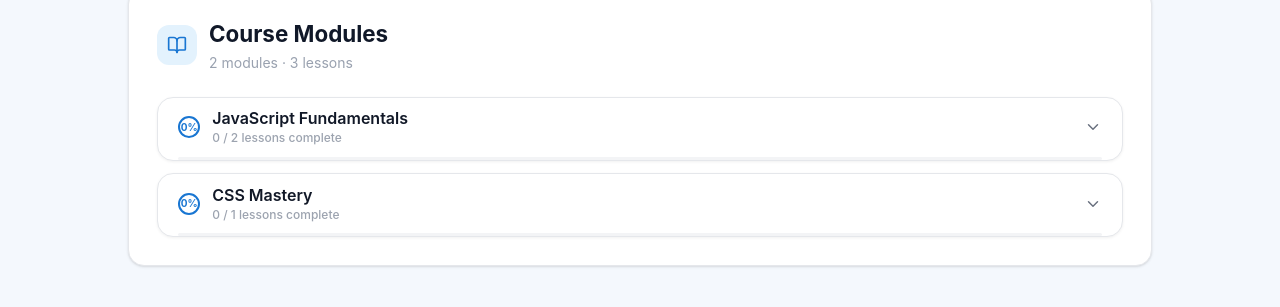
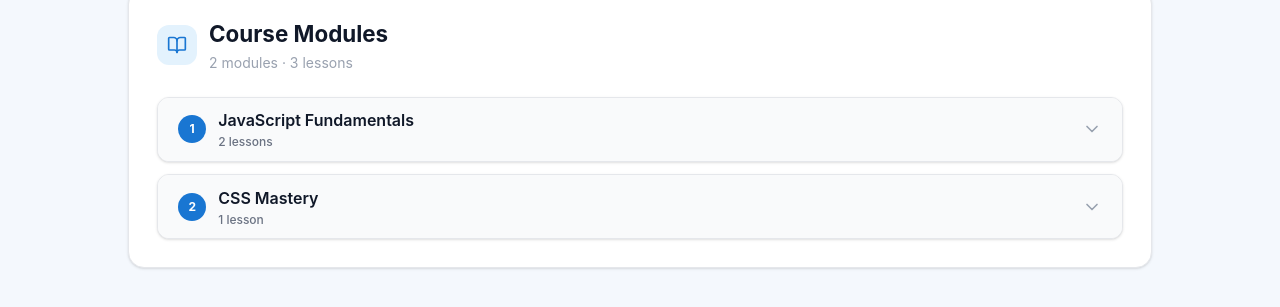
Before and after one commit to leaouslati/course-tutorialmanagementsystem, a React (Vite) app: page /courses/c1 in a window 1280 px wide. Shown: the part 627-934 px from the top of the page. Built offline with nearby package versions, Linux system fonts and the light colour scheme.

Commit message:
Editing new features

```diff
--- a/src/components/ModuleAccordion.jsx
+++ b/src/components/ModuleAccordion.jsx
@@ -1,231 +1,120 @@
 import React, { useState } from "react";
-import { CheckCircle2, Circle, ChevronDown, PlayCircle, X, Clock } from "lucide-react";
+import { ChevronDown, PlayCircle, FileText, CheckCircle } from "lucide-react";
 
-const ModuleAccordion = ({ modules }) => {
+// Helper: icon per lesson type
+const LessonIcon = ({ type }) => {
+  if (type === "video") return <PlayCircle className="h-4 w-4 text-[#1976D2] shrink-0" aria-hidden="true" />;
+  if (type === "quiz")  return <CheckCircle className="h-4 w-4 text-emerald-500 shrink-0" aria-hidden="true" />;
+  return <FileText className="h-4 w-4 text-gray-400 shrink-0" aria-hidden="true" />;
+};
+
+const ModuleAccordion = ({ modules = [] }) => {
   const [openModule, setOpenModule] = useState(null);
-  const [activeLesson, setActiveLesson] = useState(null); // full-screen lesson
 
-  const toggleModule = (moduleId) =>
-    setOpenModule((prev) => (prev === moduleId ? null : moduleId));
+  const toggleModule = (id) => {
+    setOpenModule((prev) => (prev === id ? null : id));
+  };
 
-  const openLesson = (lesson) => setActiveLesson(lesson);
-  const closeLesson = () => setActiveLesson(null);
+  if (modules.length === 0) {
+    return (
+      <p className="text-center text-gray-500 py-8 text-sm">
+        No modules available for this course yet.
+      </p>
+    );
+  }
 
   return (
-    <>
-      {/* ── Full-screen lesson overlay ── */}
-      {activeLesson && (
-        <div
-          className="fixed inset-0 z-50 flex flex-col"
-          style={{ backgroundColor: "#0D1117" }}
-        >
-          {/* Top bar */}
-          <div
-            className="flex items-center justify-between px-5 py-4 border-b flex-shrink-0"
-            style={{ borderColor: "#1E2A3A", backgroundColor: "#0D1117" }}
-          >
-            <div className="min-w-0">
-              <p className="text-xs font-medium mb-0.5" style={{ color: "#90CAF9" }}>
-                Now Playing
-              </p>
-              <h2 className="text-white font-semibold text-sm sm:text-base truncate">
-                {activeLesson.title}
-              </h2>
-            </div>
-            <button
-              onClick={closeLesson}
-              className="flex-shrink-0 ml-4 flex items-center gap-2 rounded-xl px-4 py-2 text-sm font-semibold transition"
-              style={{ backgroundColor: "#1E2A3A", color: "#90CAF9" }}
-              onMouseEnter={(e) => (e.currentTarget.style.backgroundColor = "#1976D2")}
-              onMouseLeave={(e) => (e.currentTarget.style.backgroundColor = "#1E2A3A")}
-            >
-              <X size={15} />
-              Exit
-            </button>
-          </div>
-
-          {/* Video area */}
-          <div className="flex-1 flex items-center justify-center p-4 sm:p-8">
-            {activeLesson.videoUrl ? (
-              <iframe
-                src={activeLesson.videoUrl.replace("watch?v=", "embed/")}
-                title={activeLesson.title}
-                allow="accelerometer; autoplay; clipboard-write; encrypted-media; gyroscope; picture-in-picture"
-                allowFullScreen
-                className="w-full rounded-2xl shadow-2xl"
-                style={{ maxWidth: "960px", aspectRatio: "16/9", border: "none" }}
-              />
-            ) : (
-              <div
-                className="w-full rounded-2xl flex items-center justify-center"
-                style={{ maxWidth: "960px", aspectRatio: "16/9", backgroundColor: "#1E2A3A" }}
-              >
-                <p style={{ color: "#90CAF9" }} className="text-sm">No video available</p>
-              </div>
-            )}
-          </div>
-
-          {/* Bottom lesson info */}
-          <div
-            className="px-5 py-4 border-t flex items-center gap-4 flex-shrink-0"
-            style={{ borderColor: "#1E2A3A", backgroundColor: "#0D1117" }}
-          >
-            <Clock size={14} color="#90CAF9" />
-            <span className="text-sm" style={{ color: "#90CAF9" }}>
-              {activeLesson.duration}
-            </span>
-            <span className="text-sm" style={{ color: "#4A6080" }}>
-              {activeLesson.content}
-            </span>
-          </div>
-        </div>
-      )}
-
-      {/* ── Accordion list ── */}
-      <div className="space-y-3">
-        {modules.map((module) => {
+    <section aria-label="Course modules" className="w-full space-y-3">
+      {modules.map((module, index) => {
         const isOpen = openModule === module.id;
-          const completedCount = module.lessons.filter((l) => l.completed).length;
-          const totalCount = module.lessons.length;
-          const allDone = completedCount === totalCount;
-          const pct = Math.round((completedCount / totalCount) * 100);
+        const lessonCount = module.lessons?.length ?? 0;
 
         return (
           <div
             key={module.id}
-              className="rounded-2xl overflow-hidden transition-shadow duration-200"
-              style={{
-                border: isOpen ? "1.5px solid #1976D2" : "1.5px solid #E5E7EB",
-                backgroundColor: "#fff",
-                boxShadow: isOpen ? "0 0 0 3px rgba(25,118,210,0.08)" : "0 1px 3px rgba(0,0,0,0.06)",
-              }}
+            className="rounded-xl border border-gray-200 bg-white shadow-sm overflow-hidden transition-shadow hover:shadow-md"
           >
-              {/* Module Header */}
+            {/* ── Accordion Header ── */}
             <button
               onClick={() => toggleModule(module.id)}
-                className="w-full text-left flex justify-between items-center px-5 py-4 transition-colors duration-150"
-                style={{ backgroundColor: isOpen ? "#F0F7FF" : "transparent" }}
-                onMouseEnter={(e) => {
-                  if (!isOpen) e.currentTarget.style.backgroundColor = "#F9FAFB";
-                }}
-                onMouseLeave={(e) => {
-                  if (!isOpen) e.currentTarget.style.backgroundColor = "transparent";
-                }}
+              aria-expanded={isOpen}
+              aria-controls={`module-panel-${module.id}`}
+              id={`module-header-${module.id}`}
+              className="w-full flex items-center justify-between gap-3 px-4 sm:px-6 py-4 text-left transition-colors duration-200 focus:outline-none focus-visible:ring-2 focus-visible:ring-[#1976D2] focus-visible:ring-inset"
+              style={{ backgroundColor: isOpen ? "#EFF6FF" : "#F9FAFB" }}
             >
-                <div className="flex items-center gap-3">
-                  <div className="flex-shrink-0">
-                    {allDone ? (
-                      <CheckCircle2 size={22} color="#22C55E" />
-                    ) : (
-                      <div
-                        className="flex items-center justify-center rounded-full text-[10px] font-bold"
-                        style={{
-                          width: 22,
-                          height: 22,
-                          border: "2px solid #1976D2",
-                          color: "#1976D2",
-                        }}
+              {/* Left: index + title + count */}
+              <div className="flex items-center gap-3 min-w-0">
+                {/* Module number badge */}
+                <span
+                  className="flex h-7 w-7 shrink-0 items-center justify-center rounded-full text-xs font-bold text-white"
+                  style={{ backgroundColor: "#1976D2" }}
+                  aria-hidden="true"
                 >
-                        {pct}%
-                      </div>
-                    )}
-                  </div>
-                  <div>
-                    <p
-                      className="font-semibold text-sm sm:text-base leading-tight"
-                      style={{ color: isOpen ? "#1976D2" : "#111827" }}
-                    >
+                  {index + 1}
+                </span>
+
+                <div className="min-w-0">
+                  <h3 className="text-sm sm:text-base font-semibold text-gray-900 truncate">
                     {module.title}
-                    </p>
-                    <p className="text-xs mt-0.5" style={{ color: "#9CA3AF" }}>
-                      {completedCount} / {totalCount} lessons complete
+                  </h3>
+                  <p className="text-xs text-gray-500 mt-0.5">
+                    {lessonCount} {lessonCount === 1 ? "lesson" : "lessons"}
+                    {module.duration ? ` · ${module.duration}` : ""}
                   </p>
                 </div>
               </div>
 
+              {/* Right: chevron */}
               <ChevronDown
-                  size={18}
-                  color={isOpen ? "#1976D2" : "#6B7280"}
-                  style={{
-                    flexShrink: 0,
-                    transition: "transform 0.3s ease",
-                    transform: isOpen ? "rotate(180deg)" : "rotate(0deg)",
-                  }}
+                className={`h-5 w-5 shrink-0 text-gray-400 transition-transform duration-300 ${
+                  isOpen ? "rotate-180" : ""
+                }`}
+                aria-hidden="true"
               />
             </button>
 
-              {/* Progress bar */}
-              <div className="mx-5 h-[3px] rounded-full" style={{ backgroundColor: "#F3F4F6" }}>
+            {/* ── Accordion Panel ── */}
             <div
-                  className="h-full rounded-full transition-all duration-500"
-                  style={{
-                    width: `${pct}%`,
-                    backgroundColor: allDone ? "#22C55E" : "#1976D2",
-                  }}
-                />
-              </div>
-
-              {/* Lessons */}
-              <div
-                style={{
-                  maxHeight: isOpen ? `${module.lessons.length * 72}px` : "0px",
-                  overflow: "hidden",
-                  transition: "max-height 0.35s ease",
-                }}
+              id={`module-panel-${module.id}`}
+              role="region"
+              aria-labelledby={`module-header-${module.id}`}
+              hidden={!isOpen}
             >
-                <div className="divide-y" style={{ borderColor: "#F3F4F6" }}>
-                  {module.lessons.map((lesson, idx) => (
-                    <div
+              {isOpen && (
+                <ul className="divide-y divide-gray-100 px-4 sm:px-6 py-2">
+                  {module.lessons?.length > 0 ? (
+                    module.lessons.map((lesson) => (
+                      <li
                         key={lesson.id}
-                      className="flex items-center justify-between px-5 py-3.5 transition-colors duration-150"
-                      style={{ backgroundColor: "transparent" }}
-                      onMouseEnter={(e) => (e.currentTarget.style.backgroundColor = "#F9FAFB")}
-                      onMouseLeave={(e) => (e.currentTarget.style.backgroundColor = "transparent")}
+                        className="flex items-center gap-3 py-2.5 text-sm text-gray-700"
                       >
-                      <div className="flex items-center gap-3 min-w-0">
-                        {lesson.completed ? (
-                          <CheckCircle2 size={18} color="#22C55E" className="flex-shrink-0" />
-                        ) : (
-                          <Circle size={18} color="#D1D5DB" className="flex-shrink-0" />
-                        )}
-                        <span
-                          className="text-sm block truncate"
-                          style={{
-                            color: lesson.completed ? "#9CA3AF" : "#374151",
-                            fontWeight: lesson.completed ? 400 : 500,
-                            textDecoration: lesson.completed ? "line-through" : "none",
-                          }}
-                        >
-                          {idx + 1}. {lesson.title}
-                        </span>
-                      </div>
-
-                      <div className="flex items-center gap-3 flex-shrink-0 ml-3">
-                        <span className="text-xs" style={{ color: "#9CA3AF" }}>
+                        <LessonIcon type={lesson.type} />
+                        <span className="flex-1 truncate">{lesson.title}</span>
+                        {lesson.duration && (
+                          <span className="shrink-0 text-xs text-gray-400">
                             {lesson.duration}
                           </span>
-                        {!lesson.completed && (
-                          <button
-                            onClick={() => openLesson(lesson)}
-                            className="flex items-center gap-1.5 rounded-lg px-3 py-1.5 text-xs font-semibold text-white transition"
-                            style={{ backgroundColor: "#1976D2" }}
-                            onMouseEnter={(e) => (e.currentTarget.style.backgroundColor = "#2196F3")}
-                            onMouseLeave={(e) => (e.currentTarget.style.backgroundColor = "#1976D2")}
-                          >
-                            <PlayCircle size={13} />
-                            Start
-                          </button>
                         )}
-                      </div>
-                    </div>
-                  ))}
-                </div>
+                        {lesson.free && (
+                          <span className="shrink-0 rounded-full bg-emerald-50 px-2 py-0.5 text-xs font-semibold text-emerald-600 border border-emerald-200">
+                            Free
+                          </span>
+                        )}
+                      </li>
+                    ))
+                  ) : (
+                    <li className="py-3 text-sm text-gray-400 italic">
+                      No lessons in this module yet.
+                    </li>
+                  )}
+                </ul>
+              )}
             </div>
           </div>
         );
       })}
-      </div>
-    </>
+    </section>
   );
 };
 
```
Lines whose indentation alone changed are shown as unchanged.
